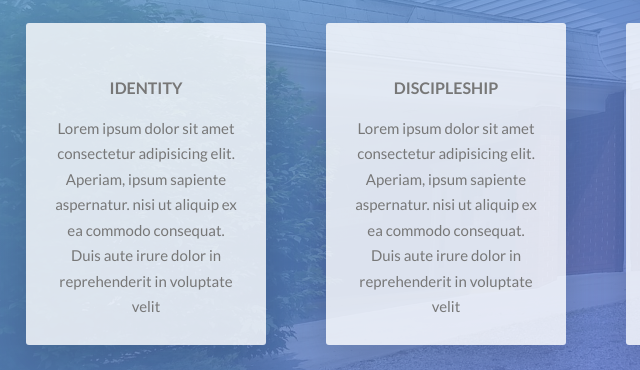
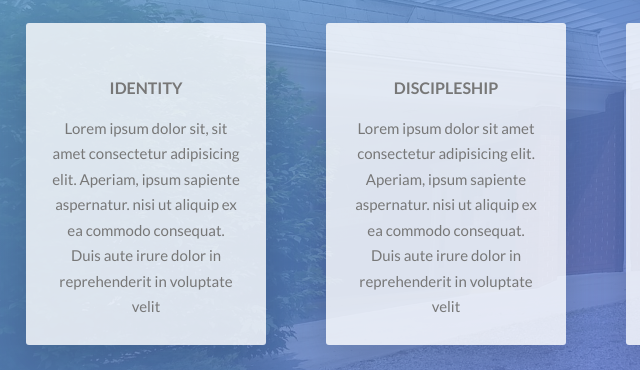
Before and after one commit to judyhouser80/MVC, a website: page Index.html in a window 1280 px wide. Shown: the part 2056-2426 px from the top of the page, 44-684 px from the left. Drawn offline with Linux system fonts and the light colour scheme.

Commit message:
Small change for deployment

```diff
--- a/Index.html
+++ b/Index.html
@@ -89,7 +89,7 @@
                         <i class="feature-box__icon icon-basic-world"></i>
                         <h3 class="heading-tertiary u-margin-bottom-small">Identity</h3>
                         <p class="feature-box__text">
-                            Lorem ipsum dolor sit amet consectetur adipisicing elit. Aperiam, ipsum sapiente aspernatur.
+                            Lorem ipsum dolor sit, sit amet consectetur adipisicing elit. Aperiam, ipsum sapiente aspernatur.
                             nisi ut aliquip ex ea commodo consequat. Duis aute irure
                             dolor in reprehenderit in voluptate velit
                         </p>
```
